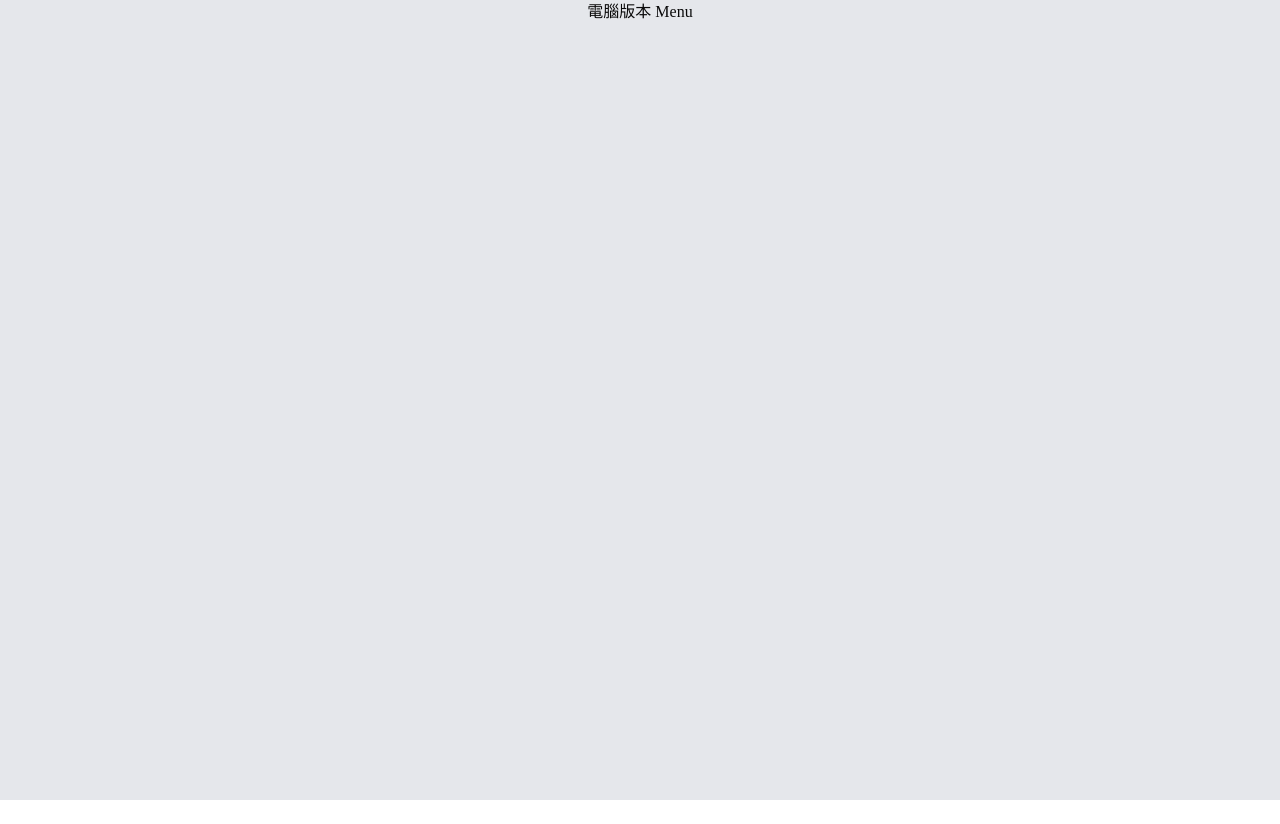
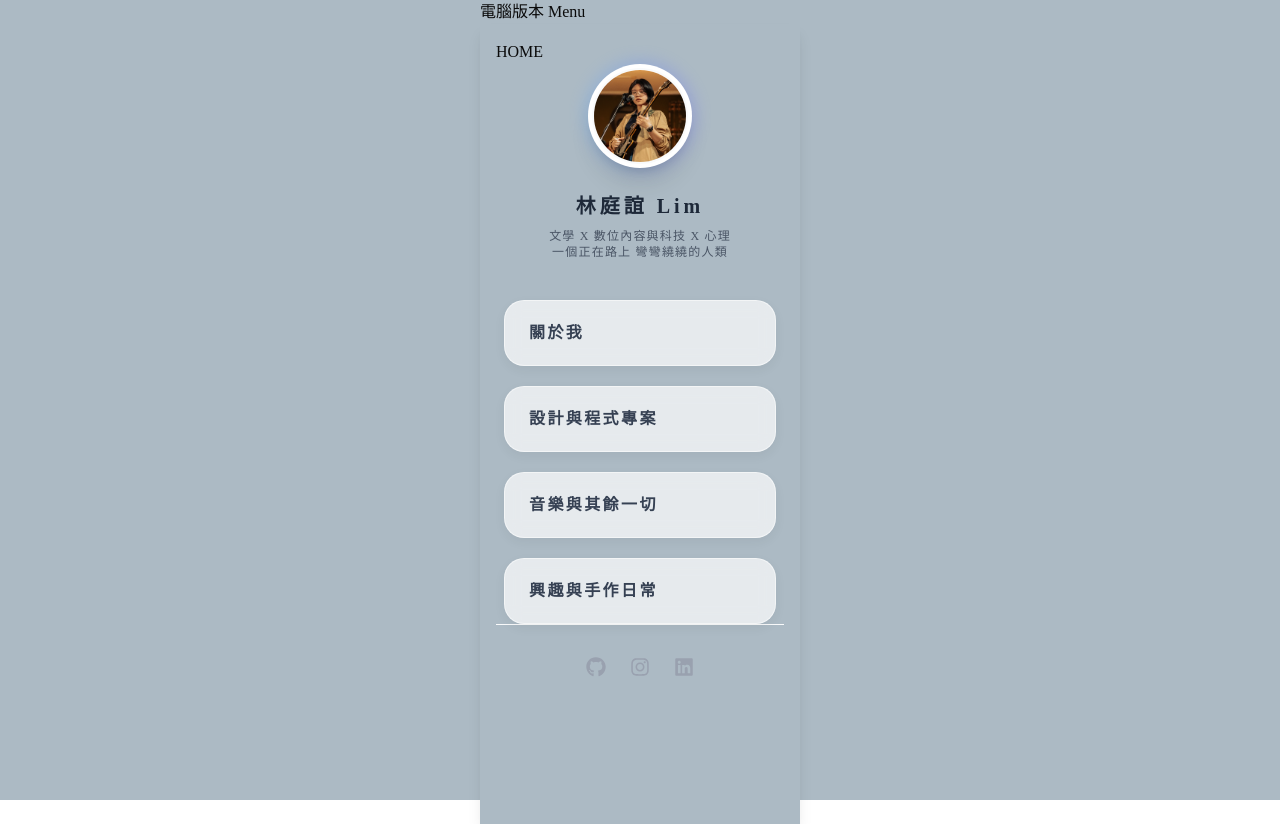
Before and after one commit to yeelin1128/1142_Web113101084_Hw1, a Next.js app: page / in a window 1280 px wide. Before the commit the page ends 800 px from the top, so only its background shows below. Built offline with nearby package versions, Linux system fonts and the light colour scheme.

Commit message:
faet: 08

```diff
--- a/app/layout.tsx
+++ b/app/layout.tsx
@@ -38,7 +38,7 @@ export default function RootLayout({
 
 
           {/* 右邊 */}
-          <div className="bg-gray-200 w-full h-full">
+          <div className="bg-[#acbac4] w-full h-full">
 
             {children}
 
--- a/app/page.tsx
+++ b/app/page.tsx
@@ -12,6 +12,7 @@ export default function Home() {
         <div className="sm:block hidden ">
           {/* 電腦版 */}
           電腦版本 Menu
+          <Menu />
         </div>
         <div className="sm:hidden">
           {/* 手機版 */}
```
